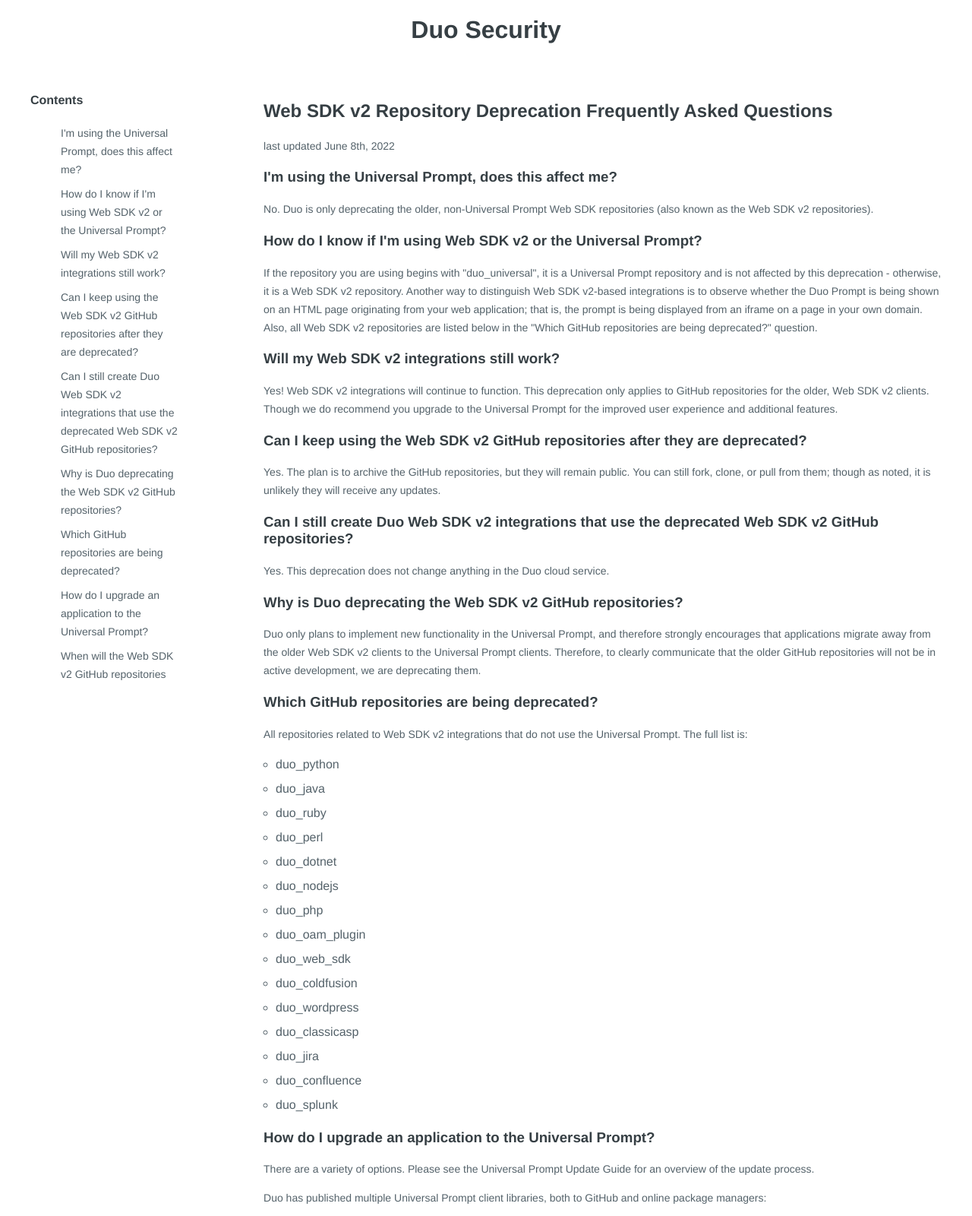
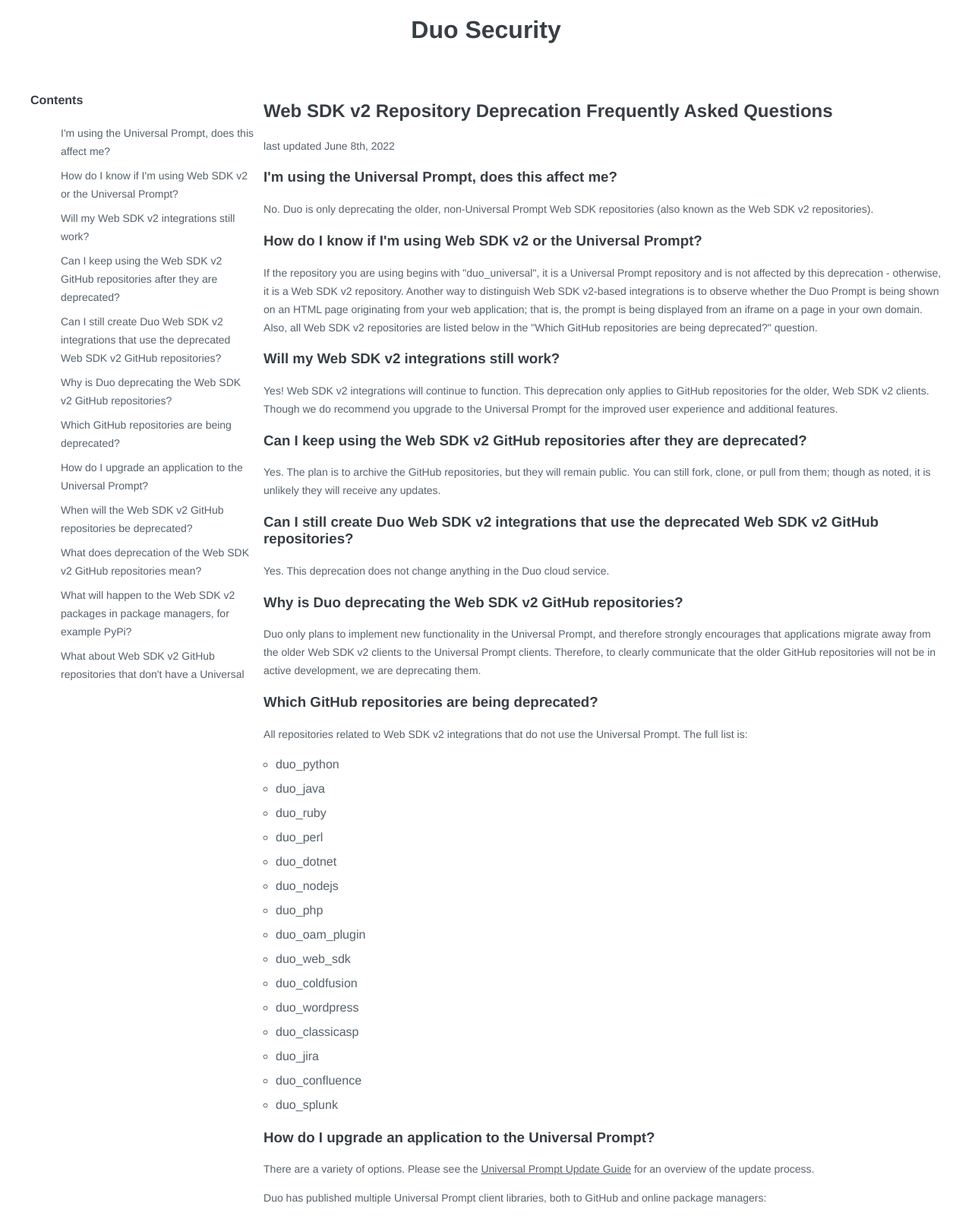
Before and after one commit to duosecurity/duosecurity.github.io, a plain HTML site: page faq.html in a window 1280 px wide. Shown: the top 1600 px of the page at 76% size. Drawn offline with Linux system fonts and the light colour scheme.

Commit message:
css touch up

```diff
--- a/style.css
+++ b/style.css
@@ -75,13 +75,14 @@
 }
 
 .sticky-wrapper {
-  height: 627px;
+  height: 1000px;
 }
 
 .faq-sticker {
   overflow-y: auto;
   max-height: 100%;
-  width: 195px;
+  width: 23%;
+  max-width: 400px;
   position: fixed;
   top: 102px;
   z-index: inherit;
@@ -92,3 +93,21 @@
   color: inherit;
   transition: 0.2s ease-in-out;
 }
+@media (max-width: 1000px) {
+  /* desktop CSS: hide .mobile div */
+  .faq-nav {
+    display: none
+  }
+}
+
+li:hover{
+  background: #dae4e6;
+    -webkit-border-radius: 4px;
+    -moz-border-radius: 4px;
+    -ms-border-radius: 4px;
+    border-radius: 4px;
+}
+
+.faq-content  a{
+  text-decoration: underline;
+}
```
